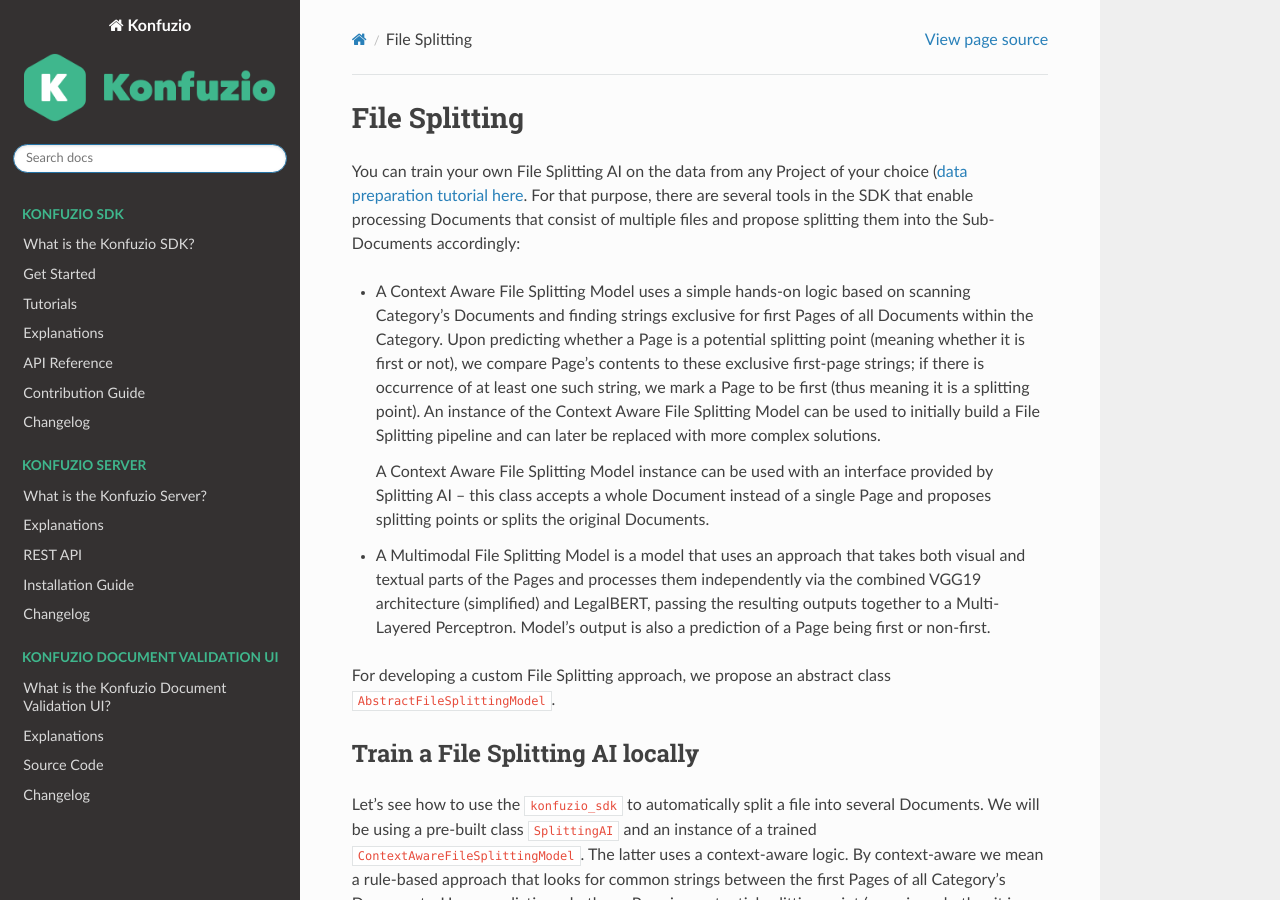
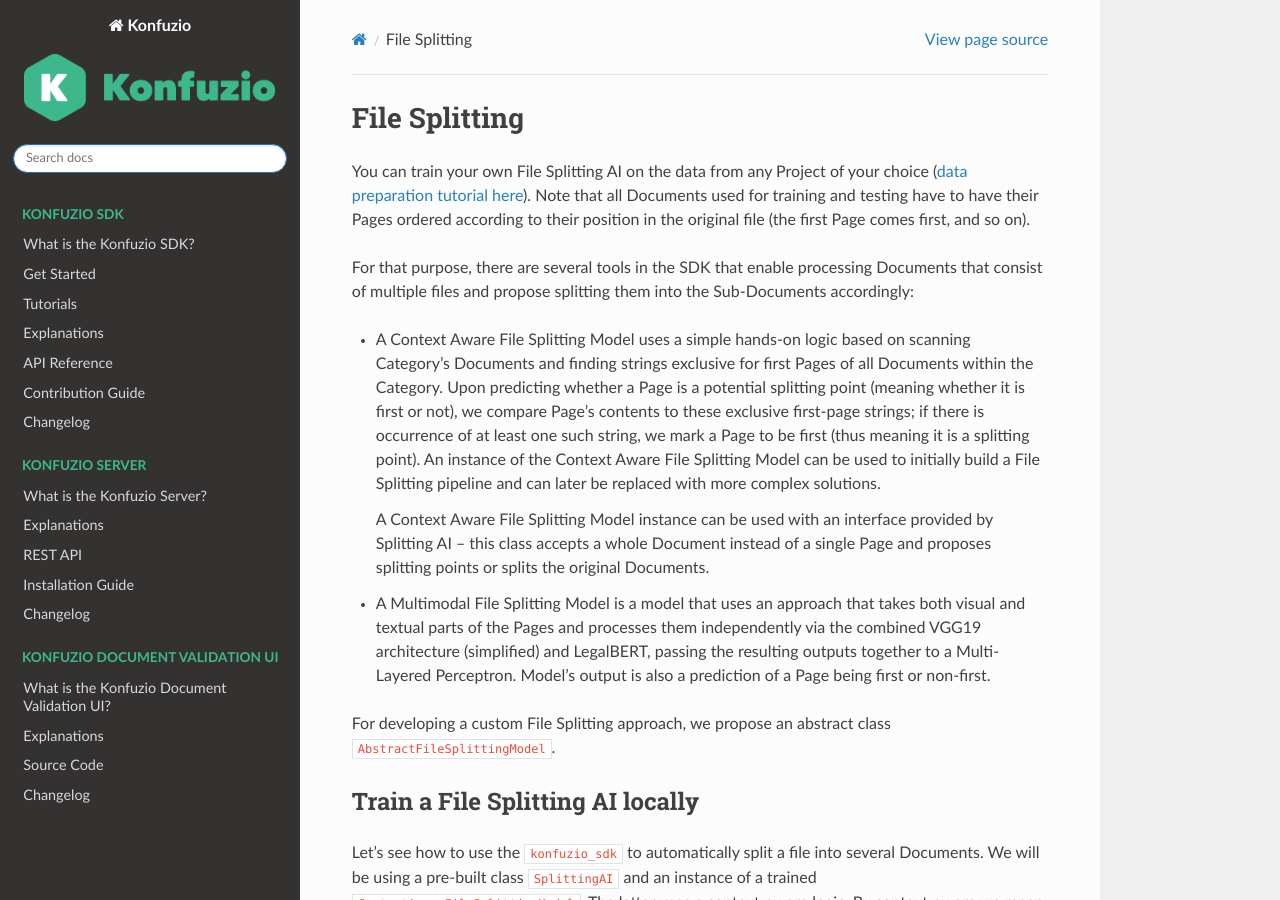
Before and after one commit to konfuzio-ai/konfuzio-sdk, a Sphinx documentation site: the page built from docs/sdk/examples/file-splitting-class-out-of-the-box-usage/index.md, in a window 1280 px wide and 900 px high. Built offline with Sphinx 7.4.7 and the Read the Docs theme 2.0.0, drawn with Linux system fonts in a browser that asks for light colours; pages that are not in the unit, such as notebooks, are missing from menus; a script that is not in the unit is left out.

Commit message:
note about page order

```diff
--- a/docs/sdk/examples/file-splitting-class-out-of-the-box-usage/index.md
+++ b/docs/sdk/examples/file-splitting-class-out-of-the-box-usage/index.md
@@ -2,8 +2,11 @@
 
 ## File Splitting
 
-You can train your own File Splitting AI on the data from any Project of your choice ([data preparation tutorial here](tutorials.html#tutorials.html#prepare-the-data-for-training-and-testing-the-ai). For that purpose, there are
-several tools in the SDK that enable processing Documents that consist of multiple files and propose splitting them
+You can train your own File Splitting AI on the data from any Project of your choice ([data preparation tutorial here](tutorials.html#tutorials.html#prepare-the-data-for-training-and-testing-the-ai)).
+Note that all Documents used for training and testing have to have their Pages ordered according to their position in
+the original file (the first Page comes first, and so on).
+
+For that purpose, there are several tools in the SDK that enable processing Documents that consist of multiple files and propose splitting them
 into the Sub-Documents accordingly:
 
 - A Context Aware File Splitting Model uses a simple hands-on logic based on scanning Category's Documents and finding
```
Also changed, not shown: docs/sdk/examples/data-preparation/index.md (+2 -0 lines).
